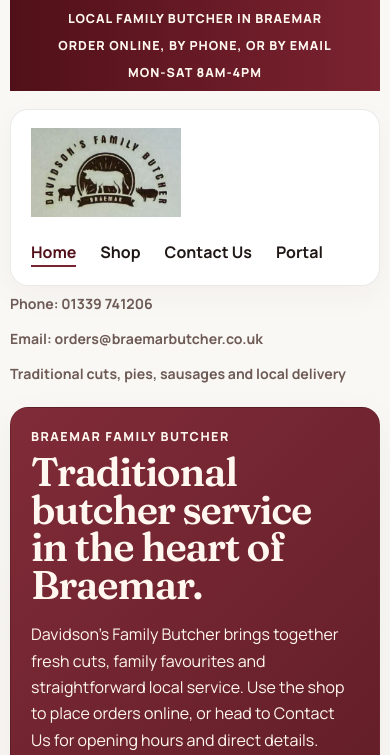
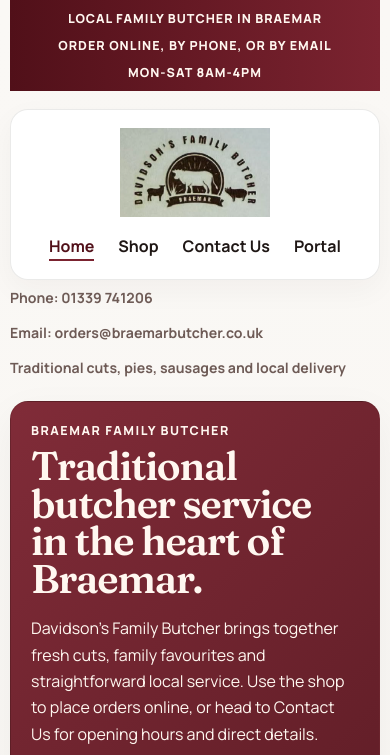
Before and after one commit to braemarbutchers/braemar-butcher, a website: page index.html in a window 390 px wide. Shown: the top 755 px of the page. Drawn offline with nearby package versions, Linux system fonts and the light colour scheme; no server answers.

Commit message:
Center header logo and navigation

```diff
--- a/styles.css
+++ b/styles.css
@@ -50,10 +50,10 @@ body {
 }
 
 .topbar {
-  display: flex;
-  justify-content: space-between;
+  display: grid;
+  justify-items: center;
   align-items: center;
-  gap: 24px;
+  gap: 18px;
   padding: 22px 28px;
   margin-top: 18px;
   border: 1px solid var(--line);
@@ -65,8 +65,7 @@ body {
 .brand-lockup {
   display: flex;
   align-items: center;
-  gap: 14px;
-  min-width: max-content;
+  justify-content: center;
   text-decoration: none;
 }
 
@@ -97,6 +96,7 @@ body {
   display: flex;
   flex-wrap: wrap;
   gap: 24px;
+  justify-content: center;
 }
 
 .topnav a,
@@ -1473,8 +1473,7 @@ select {
   .product-admin-head,
   .product-admin-meta,
   .brand-strip,
-  .site-footer,
-  .brand-lockup {
+  .site-footer {
     display: grid;
   }
 
```
